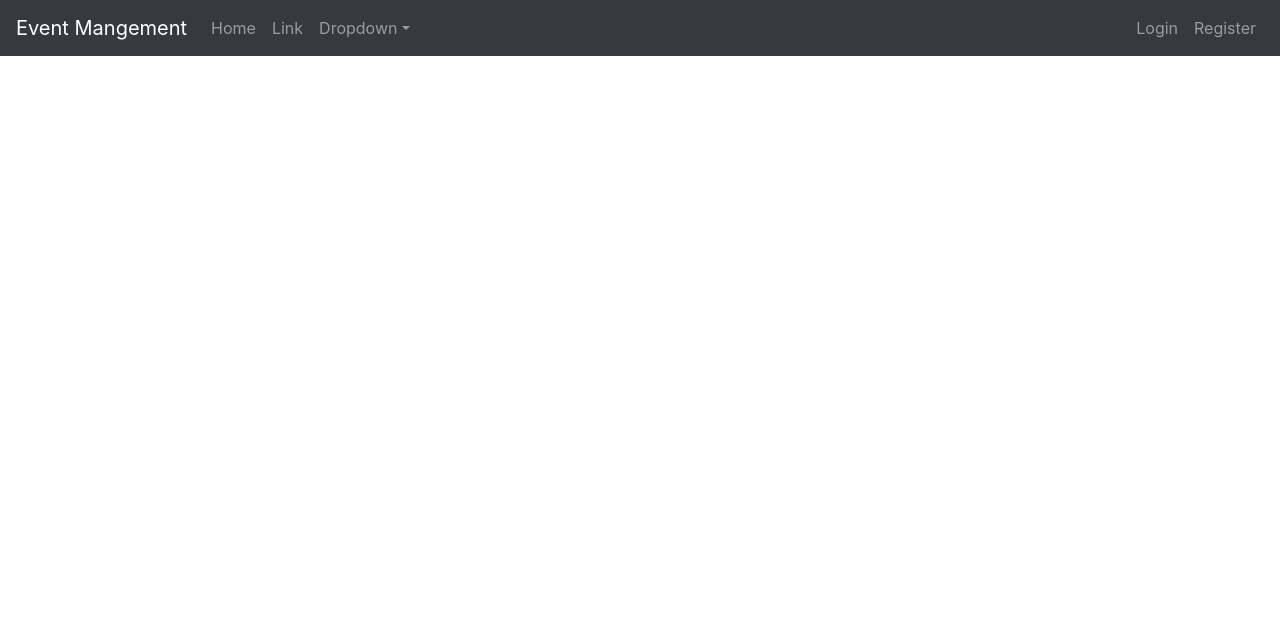
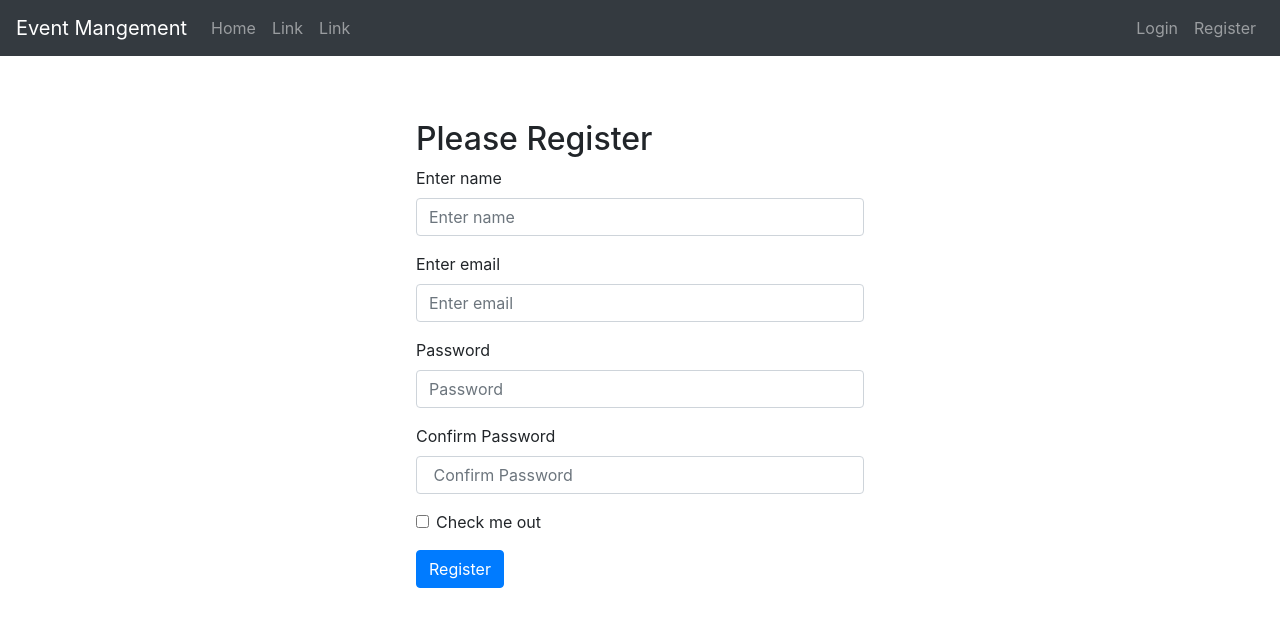
Before and after one commit to sudipadhikari01/eventManagement-react, a React (Create React App) app: page /register in a window 1280 px wide. Shown: the top 626 px of the page. Built offline with nearby package versions, Linux system fonts and the light colour scheme.

Commit message:
login and register added

```diff
--- a/package.json
+++ b/package.json
@@ -7,9 +7,11 @@
     "@testing-library/react": "^9.4.0",
     "@testing-library/user-event": "^8.0.3",
     "bootstrap": "^4.4.1",
+    "material-ui": "^0.20.2",
     "react": "^16.12.0",
     "react-bootstrap": "^1.0.0-beta.16",
     "react-dom": "^16.12.0",
+    "react-router-bootstrap": "^0.25.0",
     "react-router-dom": "^5.1.2",
     "react-scripts": "3.3.0"
   },
--- a/src/App.js
+++ b/src/App.js
@@ -1,8 +1,29 @@
-import React from "react";
+import React, { Component } from "react";
 import NavBarComponent from "./components/navbar/navbar";
+import { BrowserRouter, Switch, Redirect, Route } from "react-router-dom";
+import LoginComponent from "./components/login/login";
+import PageNotFoundComponent from "./components/page-not-found/page-not-found";
+import RegisterComponent from "./components/register/register";
 
-function App() {
-  return <NavBarComponent />;
+import "bootstrap/dist/css/bootstrap.css";
+
+class App extends Component {
+  render() {
+    return (
+      <React.Fragment>
+        <BrowserRouter>
+          <NavBarComponent />
+          <Switch>
+            <Route path="/login" component={LoginComponent}></Route>
+            <Route path="/register" component={RegisterComponent}></Route>
+            <Route exact path="/" component="" />
+            <Route path="/not-found" component={PageNotFoundComponent} />
+            <Redirect to="/not-found" />
+          </Switch>
+        </BrowserRouter>
+      </React.Fragment>
+    );
+  }
 }
 
 export default App;
--- a/src/components/login/login.jsx
+++ b/src/components/login/login.jsx
@@ -1,11 +1,52 @@
 import React, { Component } from "react";
+import { Form, Button } from "react-bootstrap";
 
 class Login extends Component {
   state = {};
+  loginStyle = {
+    width: "35%",
+    minHeight: "300px",
+    margin: "0 auto",
+    paddingTop: "5%"
+  };
+
+  // handle submit
+  handleSubmit = event => {
+    event.preventDefault();
+    console.log("Submit button clicked");
+  };
+
+  formStyle = {};
   render() {
     return (
-      <div className="container">
-        <h1>Login</h1>
+      <div className="cotainer">
+        <div style={this.loginStyle}>
+          <h2>Please Login</h2>
+          <Form style={this.formStyle} onSubmit={this.handleSubmit}>
+            <Form.Group controlId="email">
+              <Form.Label>Email address</Form.Label>
+              <Form.Control
+                type="email"
+                placeholder="Enter email"
+                name="email"
+              />
+              <Form.Text className="text-muted">
+                We'll never share your email with anyone else.
+              </Form.Text>
+            </Form.Group>
+
+            <Form.Group controlId="password">
+              <Form.Label>Password</Form.Label>
+              <Form.Control type="password" placeholder="Password" />
+            </Form.Group>
+            <Form.Group controlId="formCheckBox">
+              <Form.Check type="checkbox" label="Check me out" />
+            </Form.Group>
+            <Button variant="primary" type="submit">
+              Login
+            </Button>
+          </Form>
+        </div>
       </div>
     );
   }
--- a/src/components/navbar/navbar.jsx
+++ b/src/components/navbar/navbar.jsx
@@ -1,32 +1,35 @@
 import React from "react";
-// import { NavLink, Link } from "react-router-dom";
-import { NavDropdown, Navbar, Nav } from "react-bootstrap";
+import { Navbar, Nav } from "react-bootstrap";
+import { Link } from "react-router-dom";
 
 function NavBarComponent() {
   return (
     <Navbar bg="dark" expand="lg" variant="dark">
-      <Navbar.Brand to="/">Event Mangement</Navbar.Brand>
+      <Navbar.Brand as={Link} to="/">
+        Event Mangement
+      </Navbar.Brand>
       <Navbar.Toggle aria-controls="basic-navbar-nav" />
       <Navbar.Collapse id="basic-navbar-nav">
         <Nav className="mr-auto">
-          <Nav.Link to="/">Home</Nav.Link>
-          <Nav.Link href="#link">Link</Nav.Link>
-          <NavDropdown title="Dropdown" id="basic-nav-dropdown">
-            <NavDropdown.Item href="#action/3.1">Action</NavDropdown.Item>
-            <NavDropdown.Item href="#action/3.2">
-              Another action
-            </NavDropdown.Item>
-            <NavDropdown.Item href="#action/3.3">Something</NavDropdown.Item>
-            <NavDropdown.Divider />
-            <NavDropdown.Item href="#action/3.4">
-              Separated link
-            </NavDropdown.Item>
-          </NavDropdown>
+          <Nav.Link as={Link} to="/">
+            Home
+          </Nav.Link>
+          <Nav.Link to="" as={Link}>
+            Link
+          </Nav.Link>
+
+          <Nav.Link to="" as={Link}>
+            Link
+          </Nav.Link>
         </Nav>
         {/* right section */}
         <Nav className="ml-auto">
-          <Nav.Link to="/">Login</Nav.Link>
-          <Nav.Link to="/">Register</Nav.Link>
+          <Nav.Link as={Link} to="/login">
+            Login
+          </Nav.Link>
+          <Nav.Link to="/register" as={Link}>
+            Register
+          </Nav.Link>
         </Nav>
       </Navbar.Collapse>
     </Navbar>
--- /dev/null
+++ b/src/components/page-not-found/page-not-found.jsx
@@ -0,0 +1,11 @@
+import React from "react";
+
+const PageNotFound = () => {
+  return (
+    <div className="container">
+      <h1 style={{ textAlign: "center" }}>Page Not Found</h1>
+    </div>
+  );
+};
+
+export default PageNotFound;
--- /dev/null
+++ b/src/components/register/register.jsx
@@ -0,0 +1,87 @@
+import React, { Component } from "react";
+import { Form, Button } from "react-bootstrap";
+
+class Register extends Component {
+  state = {
+    register: { username: "", email: "", password: "", confirmPassword: "" },
+    errors: {}
+  };
+
+  registerStyle = {
+    width: "35%",
+    minHeight: "300px",
+    margin: "0 auto",
+    paddingTop: "5%"
+  };
+
+  handleSubmit = event => {
+    event.preventDefault();
+    console.log("form submitted");
+  };
+
+  handleChange = ({ currentTarget: input }) => {
+    const register = { ...this.state.register };
+    register[input.name] = input.value;
+    this.setState({ register });
+    console.log("input element changed");
+  };
+
+  render() {
+    return (
+      <div className="cotainer">
+        <div style={this.registerStyle}>
+          <h2>Please Register</h2>
+          <Form style={this.formStyle} onSubmit={this.handleSubmit}>
+            <Form.Group controlId="username">
+              <Form.Label>Enter name</Form.Label>
+              <Form.Control
+                type="text"
+                placeholder="Enter name"
+                name="username"
+                onChange={this.handleChange}
+              />
+            </Form.Group>
+
+            <Form.Group controlId="email">
+              <Form.Label>Enter email</Form.Label>
+              <Form.Control
+                type="email"
+                placeholder="Enter email"
+                name="email"
+                onChange={this.handleChange}
+              />
+            </Form.Group>
+
+            <Form.Group controlId="password">
+              <Form.Label>Password</Form.Label>
+              <Form.Control
+                type="password"
+                placeholder="Password"
+                name="password"
+                onChange={this.handleChange}
+              />
+            </Form.Group>
+
+            <Form.Group controlId="confirmPassword">
+              <Form.Label>Confirm Password</Form.Label>
+              <Form.Control
+                type="password"
+                placeholder=" Confirm Password"
+                name="confirmPassword"
+                onChange={this.handleChange}
+              />
+            </Form.Group>
+            <Form.Group controlId="formCheckBox">
+              <Form.Check type="checkbox" label="Check me out" />
+            </Form.Group>
+            <Button variant="primary" type="submit">
+              Register
+            </Button>
+          </Form>
+        </div>
+      </div>
+    );
+  }
+}
+
+export default Register;
```
Also changed, not shown: 1 other file (tests, documents, lock files or other folders).
